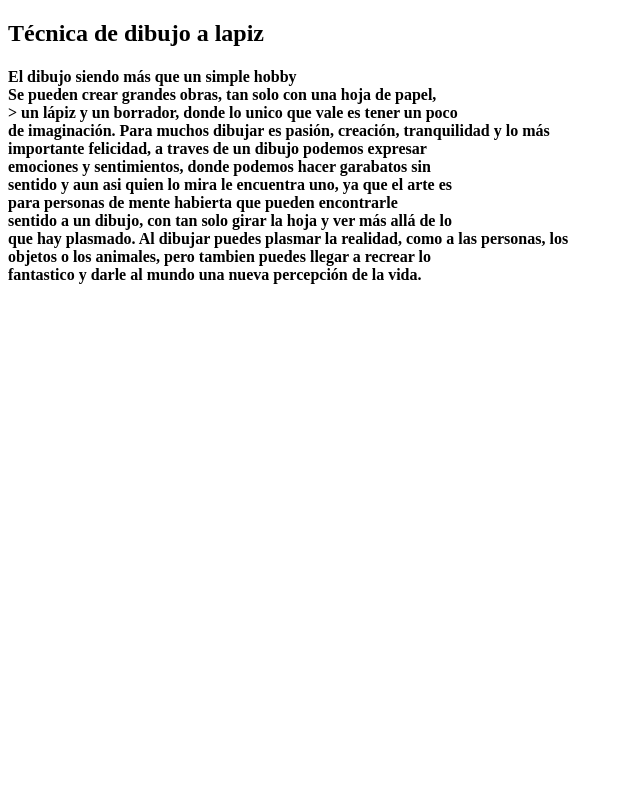
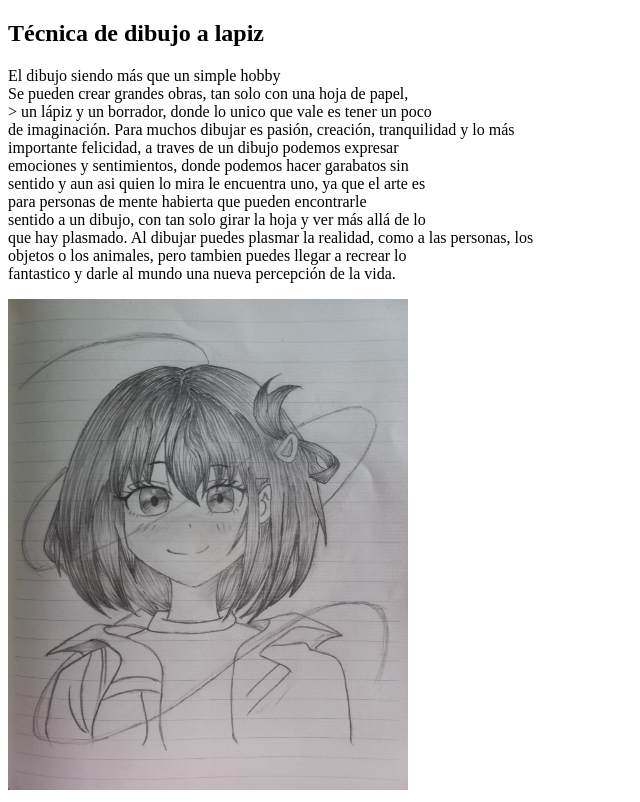
Before and after one commit to Danney12Hacky/Drawing-grey, a plain HTML site: page index.html in a window 1280 px wide. Shown: the whole page, without its empty margins (0-640 px from the left). Drawn offline with Linux system fonts and the light colour scheme.

Commit message:
Se corrigio una etiqueta de texto, se agrego una imagen al index

```diff
--- a/index.html
+++ b/index.html
@@ -8,7 +8,7 @@
 <body>
     <section>
         <h1>Técnica de dibujo a lapiz</h1>
-        <h4>El dibujo siendo más que un simple hobby<br/>
+        <p>El dibujo siendo más que un simple hobby<br/>
             Se pueden crear grandes obras, tan solo con una hoja de papel,<br/>>
             un lápiz y un borrador, donde lo unico que vale es tener un poco<br/>
             de imaginación.
@@ -21,8 +21,13 @@
             que hay plasmado.
             Al dibujar puedes plasmar la realidad, como a las personas, los<br/>
             objetos o los animales, pero tambien puedes llegar a recrear lo<br/>
-            fantastico y darle al mundo una nueva percepción de la vida.</h4>
+            fantastico y darle al mundo una nueva percepción de la vida.
+        </p>
     </section>
+    <aside>
+        <img src="./assets/img/imagen1.jpeg"alt="La imagen no esta disponible"height="491px"width="400px">
+
+    </aside>
 
 
 </body>
```
Also changed, not shown: assets/img/imagen.jpeg (added), assets/img/imagen1.jpeg (added), assets/img/imagen10.jpeg (added), assets/img/imagen11.jpeg (added), assets/img/imagen2.jpeg (added), assets/img/imagen3.jpeg (added), assets/img/imagen4.jpeg (added), assets/img/imagen5.jpeg (added), assets/img/imagen6.jpeg (added), assets/img/imagen7.jpeg (added), assets/img/imagen8.jpeg (added), assets/img/imagen9.jpeg (added).
